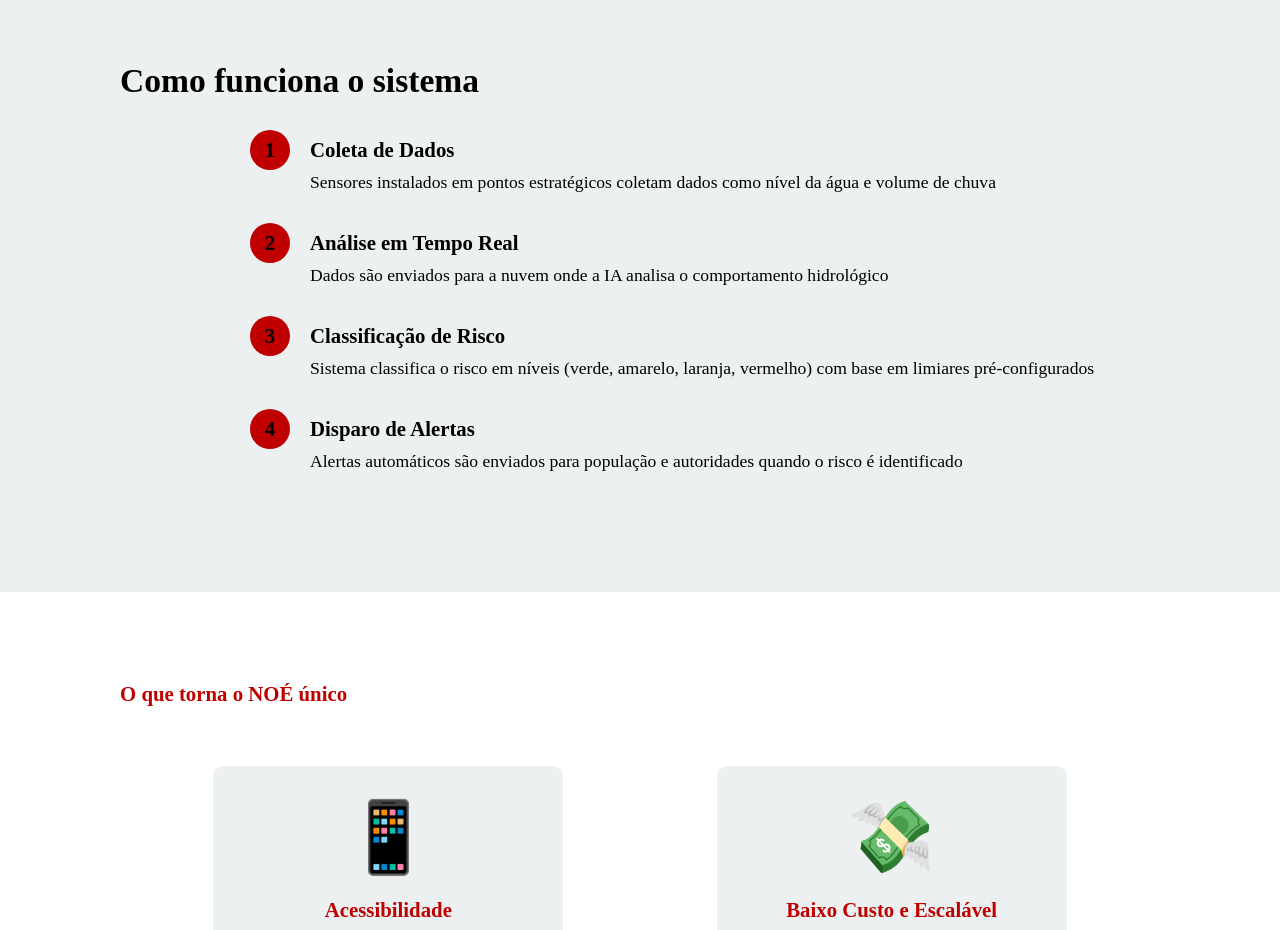
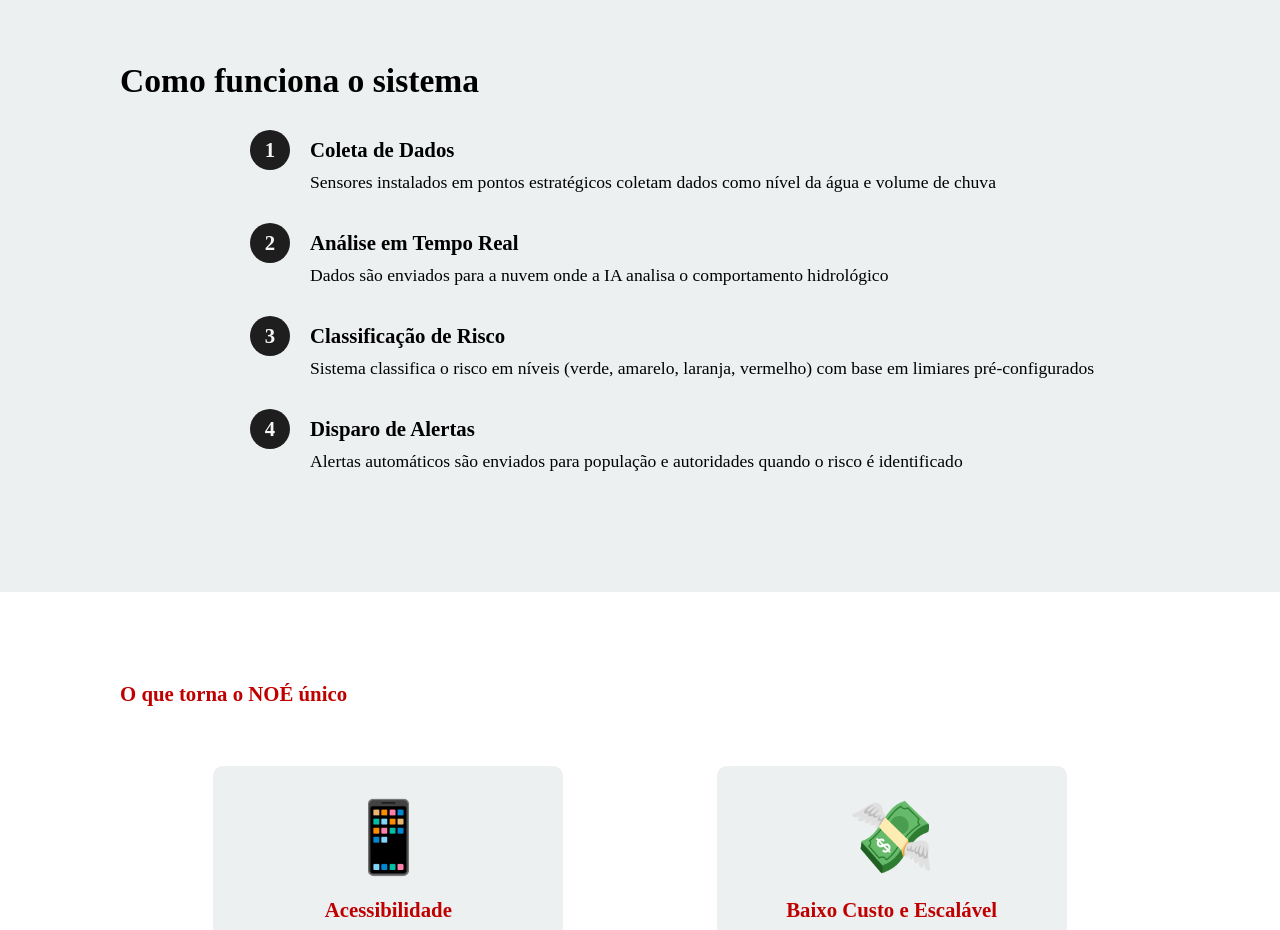
Before and after one commit to leoosilvp/NOE-Web, a plain HTML site: page index.html in a window 1280 px wide. Shown: the part 1880-2810 px from the top of the page. Drawn offline with Linux system fonts and the light colour scheme; a web font is replaced by a local one.

Commit message:
update color

```diff
--- a/src/css/style.css
+++ b/src/css/style.css
@@ -310,7 +310,8 @@ nav ul li a:hover {
     display: flex;
     align-items: center;
     justify-content: center;
-    background: #c00000;
+    color: var(--secundary-color);
+    background: var(--dark-color);
     border-radius: 50%;
     font-size: var(--font-tittle2);
     font-weight: 800;
```
